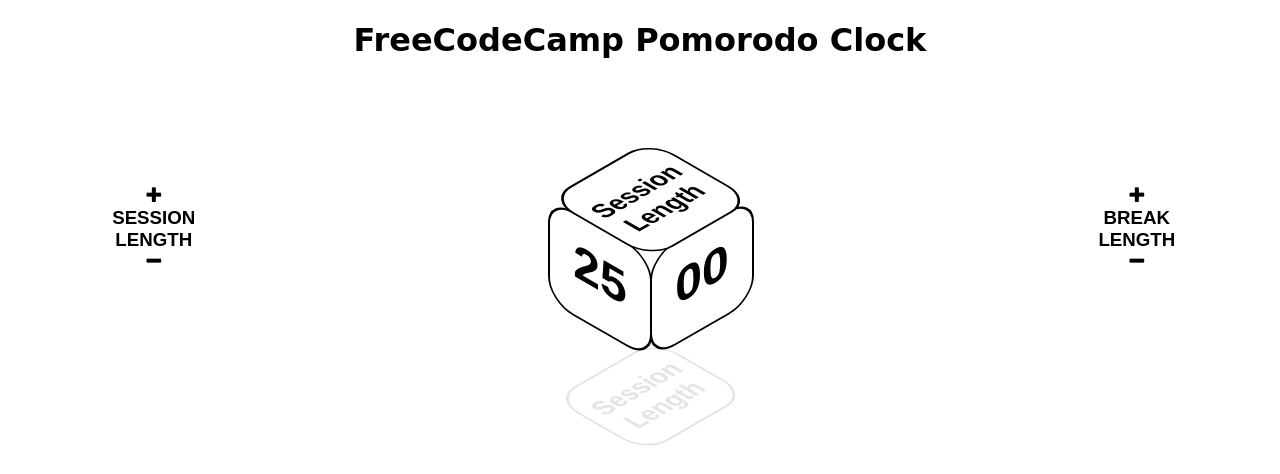
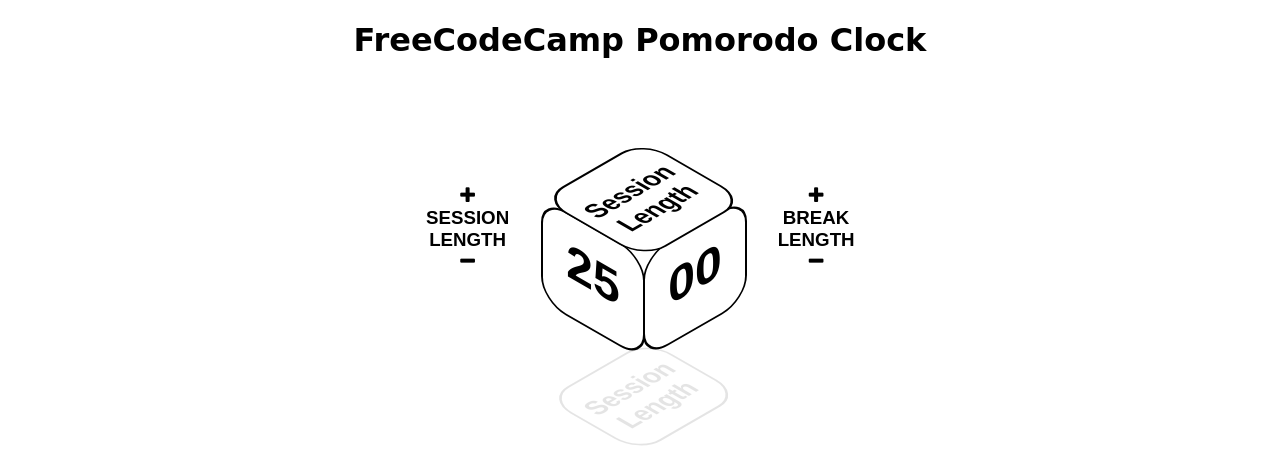
Before and after one commit to zumartic/pomodoro, a plain HTML site: page index.html in a window 1280 px wide. Shown: the top 474 px of the page. Drawn offline with nearby package versions, Linux system fonts and the light colour scheme; a web font is replaced by a local one.

Commit message:
Minot UI tweaks

```diff
--- a/css/style.css
+++ b/css/style.css
@@ -2,6 +2,12 @@
   text-align: center;
   font-family: 'Montserrat', sans-serif;
   cursor:default;
+}
+
+table{
+	width: 450px;
+	margin-left: auto;
+    margin-right: auto;
 }
 
 h1{
--- a/index.html
+++ b/index.html
@@ -11,7 +11,7 @@
 	<body>
 		<h1>FreeCodeCamp Pomorodo Clock</h1>
 
-		<table style="width:100%">
+		<table>
 		  <tr>
 			<th>
 			  <h3><i id="s_up" class="fa fa-plus" aria-hidden="true"></i>
```
